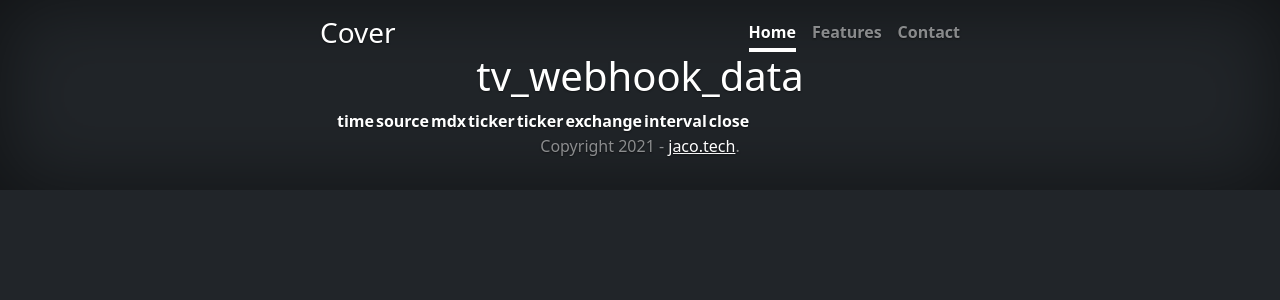
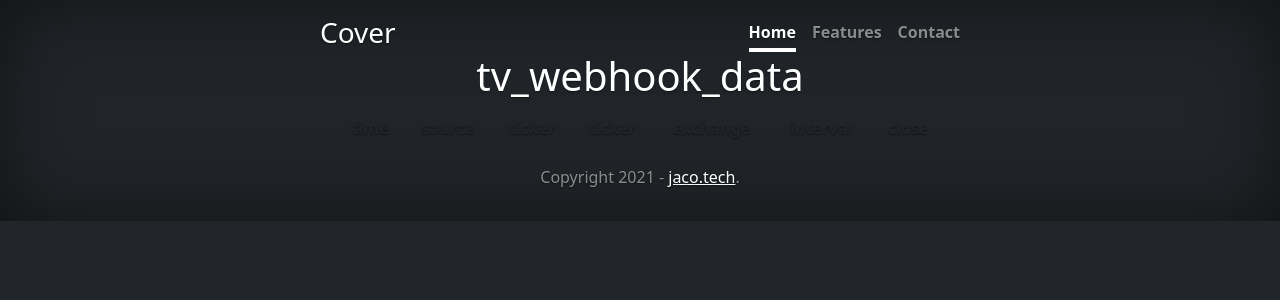
Before and after one commit to jwaes/pywebhook, a Flask app: page /table in a window 1280 px wide. Shown: the top 300 px of the page. Run offline with Flask 2, Linux system fonts and the light colour scheme; data that the repository does not hold is empty.

Commit message:
table shizzle

```diff
--- a/app.py
+++ b/app.py
@@ -50,7 +50,7 @@
 def table():
     data_measurement = "tv_webhook_data"
     # OK: {'action': 'buy', 'source': 'mdx', 'user': 'jaco', 'ticker': 'BTCUSD', 'exchange': 'BYBIT', 'interval': '15', 'close': 57752} | 52.32.178.7
-    data_tags = ["time", "source", "mdx", "ticker", "ticker", "exchange", "interval", "close"]
+    data_tags = ["time", "source", "ticker", "ticker", "exchange", "interval", "close"]
 
     tabledata = influxdb.query(
         "SELECT {0} from {1}".format(", ".join(data_tags), data_measurement)
--- a/templates/table.html
+++ b/templates/table.html
@@ -4,12 +4,15 @@
 
 {% block content %}
 <h1>{{ measurement }}</h1>
-<table>
-    <tr>
-        {% for heading in columns %}
-            <th>{{ heading }}</th>
-        {% endfor %}
-    </tr>
+<table class="table table-hover">
+    <thead>
+        <tr>
+            {% for heading in columns %}
+                <th scope="col">{{ heading }}</th>
+            {% endfor %}
+        </tr>
+    </thead>
+    <tbody>
     {% for row in points %}
         <tr>
             {% set rowloop = loop %}
@@ -18,5 +21,6 @@
             {% endfor %}
         </tr>
     {% endfor %}
+</tbody>
 </table>
 {% endblock %}
```
